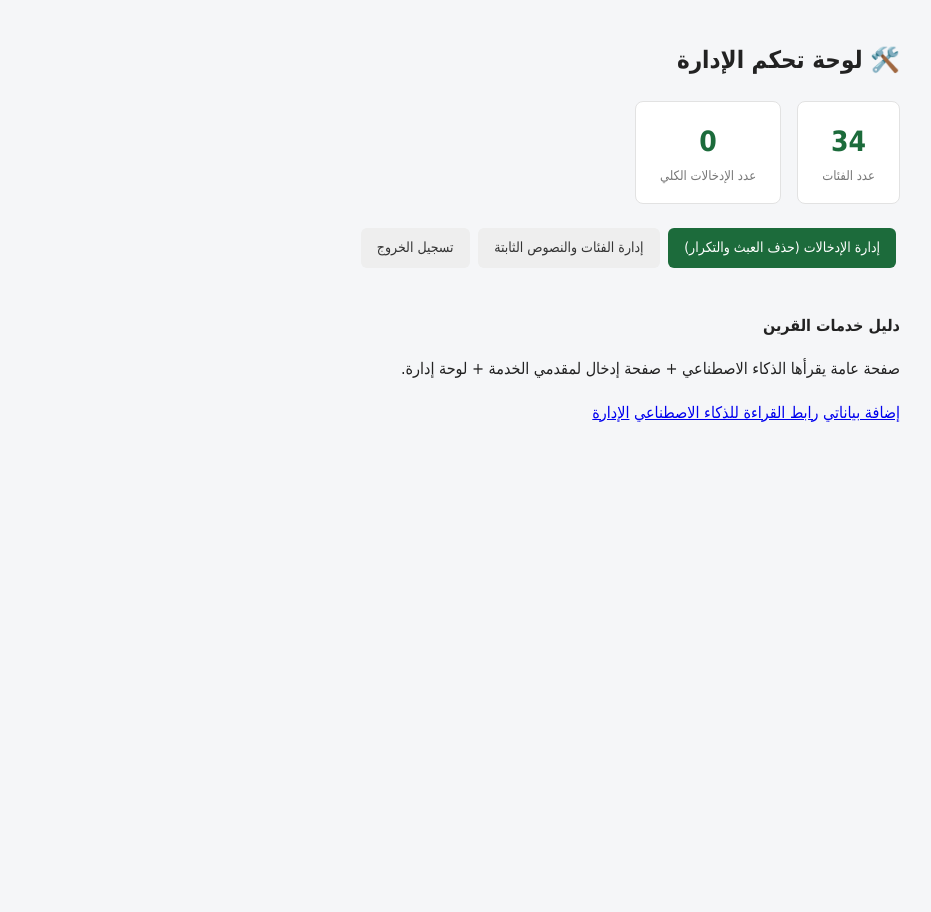
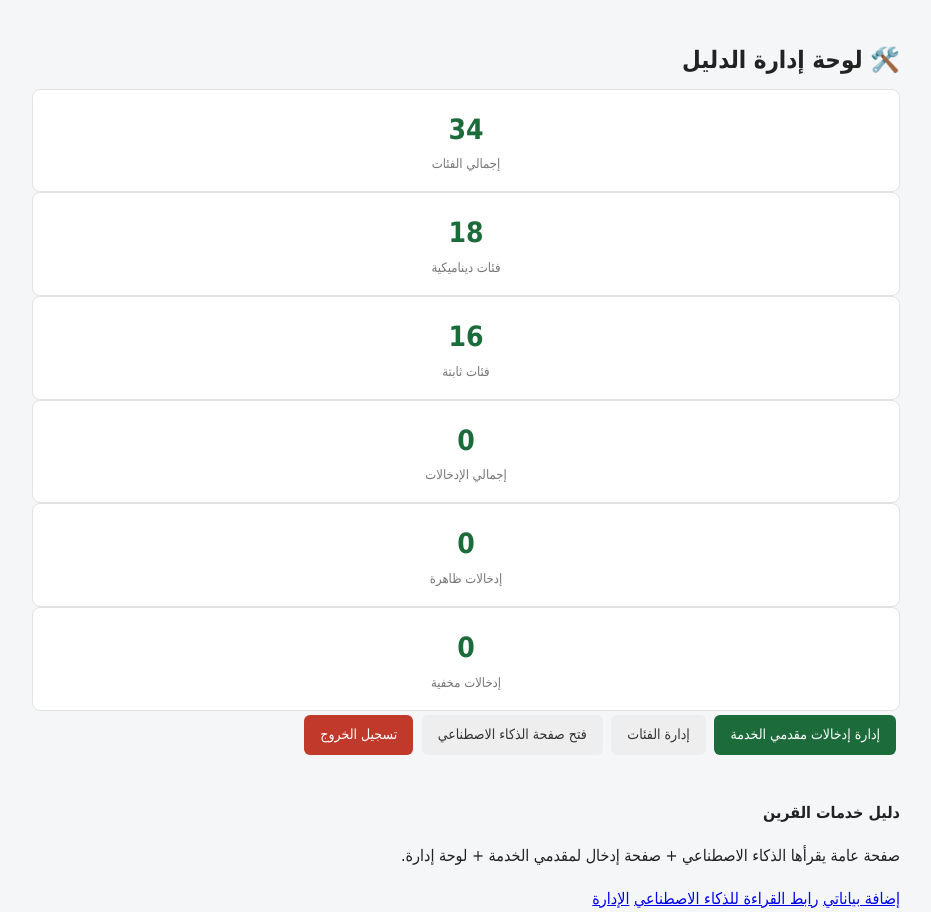
Before and after one commit to fz0fz0fz/dalil-qurain, a Flask app: page /admin in a window 1280 px wide. Shown: the part 118-1030 px from the top of the page, without its empty margins (174-1105 px from the left). Before the commit the page ends 540 px from the top, so only its background shows below. Run offline with Flask 3, Linux system fonts and the light colour scheme; the visitor is signed in with stand-in values (Sample User, id 1); data comes from the database, SQL or seed files in the repository; data that the repository does not hold is empty.

Commit message:
Update admin dashboard layout and titles

```diff
--- a/templates/admin/dashboard.html
+++ b/templates/admin/dashboard.html
@@ -1,24 +1,21 @@
 {% extends "base.html" %}
-{% block title %}لوحة تحكم الإدارة{% endblock %}
+{% block title %}لوحة الإدارة{% endblock %}
 {% block content %}
+<h1>🛠️ لوحة إدارة الدليل</h1>
 
-<h1>🛠️ لوحة تحكم الإدارة</h1>
-
-<div class="admin-stats">
-    <div class="stat-card">
-        <span class="stat-number">{{ categories_count }}</span>
-        <span class="stat-label">عدد الفئات</span>
-    </div>
-    <div class="stat-card">
-        <span class="stat-number">{{ listings_count }}</span>
-        <span class="stat-label">عدد الإدخالات الكلي</span>
-    </div>
+<div class="stats-grid">
+    <div class="stat-card"><span class="stat-number">{{ categories_count }}</span><span class="stat-label">إجمالي الفئات</span></div>
+    <div class="stat-card"><span class="stat-number">{{ dynamic_categories_count }}</span><span class="stat-label">فئات ديناميكية</span></div>
+    <div class="stat-card"><span class="stat-number">{{ static_categories_count }}</span><span class="stat-label">فئات ثابتة</span></div>
+    <div class="stat-card"><span class="stat-number">{{ listings_count }}</span><span class="stat-label">إجمالي الإدخالات</span></div>
+    <div class="stat-card"><span class="stat-number">{{ visible_listings_count }}</span><span class="stat-label">إدخالات ظاهرة</span></div>
+    <div class="stat-card"><span class="stat-number">{{ hidden_listings_count }}</span><span class="stat-label">إدخالات مخفية</span></div>
 </div>
 
-<div class="admin-links">
-    <a href="{{ url_for('admin_listings') }}" class="btn-primary">إدارة الإدخالات (حذف العبث والتكرار)</a>
-    <a href="{{ url_for('admin_categories') }}" class="btn-secondary">إدارة الفئات والنصوص الثابتة</a>
-    <a href="{{ url_for('admin_logout') }}" class="btn-secondary">تسجيل الخروج</a>
+<div class="admin-links wide-links">
+    <a href="{{ url_for('admin_listings') }}" class="btn-primary">إدارة إدخالات مقدمي الخدمة</a>
+    <a href="{{ url_for('admin_categories') }}" class="btn-secondary">إدارة الفئات</a>
+    <a href="{{ url_for('ai_page') }}" class="btn-secondary" target="_blank" rel="noopener">فتح صفحة الذكاء الاصطناعي</a>
+    <a href="{{ url_for('admin_logout') }}" class="btn-danger">تسجيل الخروج</a>
 </div>
-
 {% endblock %}
```
